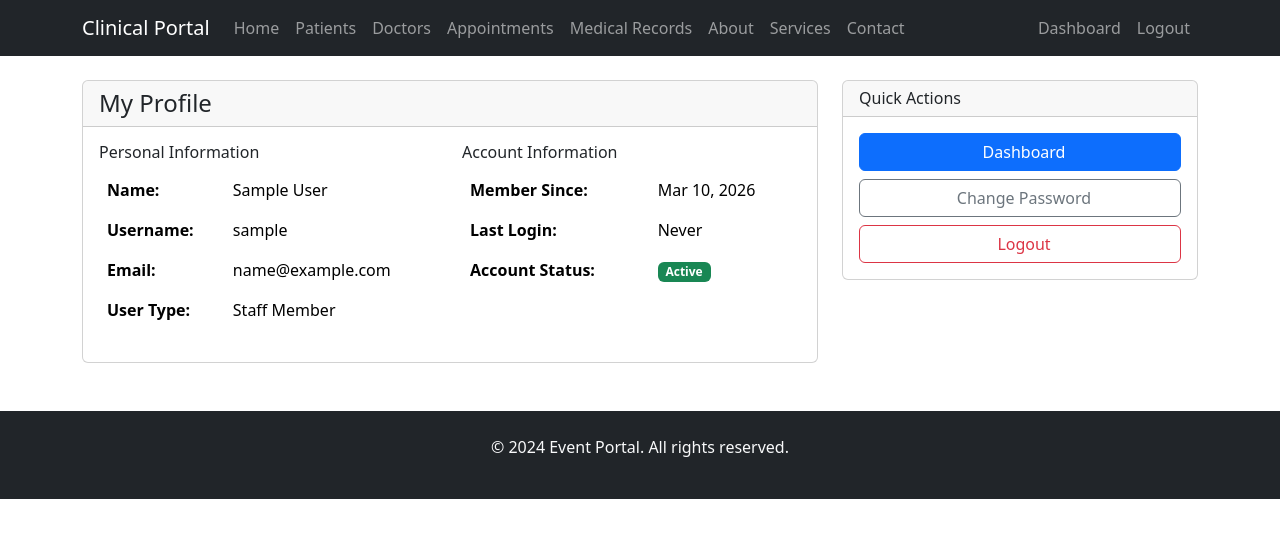
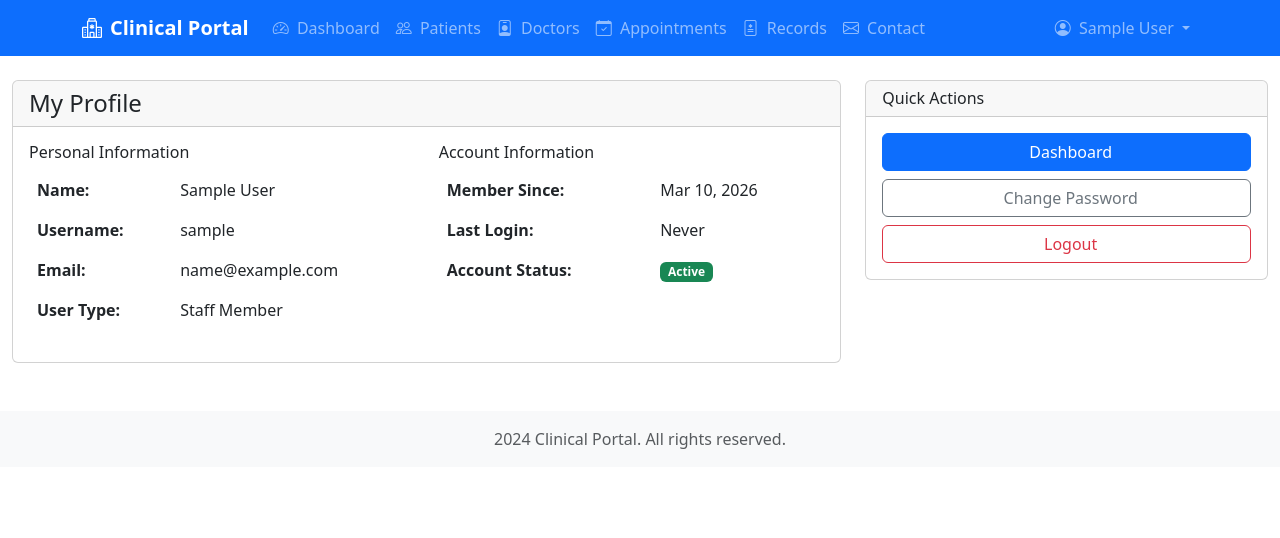
Before and after one commit to lvin2005/Clinicalmanagement-system-, a Django app: page /profile/ in a window 1280 px wide. Shown: the top 538 px of the page. Run offline with Django 5.2, Linux system fonts and the light colour scheme; the visitor is signed in with stand-in values (Sample User, id 1); data comes from the database, SQL or seed files in the repository; some libraries are stand-ins or nearby versions.

Commit message:
Implement modern secure access control
- Add LoginRequiredMiddleware for global authentication
- Hide all pages until user logs in
- Modern navbar with user dropdown menu
- Clean navigation for authenticated users only
- Remove public pages from URL routing
- Add icons to navigation items
- Implement proper access control the modern way
- Only login, register, and admin accessible without auth

```diff
--- a/event_portal/settings.py
+++ b/event_portal/settings.py
@@ -54,6 +54,7 @@ MIDDLEWARE = [
     'django.contrib.auth.middleware.AuthenticationMiddleware',
     'django.contrib.messages.middleware.MessageMiddleware',
     'django.middleware.clickjacking.XFrameOptionsMiddleware',
+    'middleware.LoginRequiredMiddleware',
 ]
 
 ROOT_URLCONF = 'event_portal.urls'
--- a/event_portal/urls.py
+++ b/event_portal/urls.py
@@ -27,7 +27,6 @@ urlpatterns = [
     path('appointments/', include('appointments.urls')),
     path('records/', include('records.urls')),
     path('contact/', include('contact.urls')),
-    path('', include('pages.urls')),
 ]
 
 if settings.DEBUG:
--- /dev/null
+++ b/middleware.py
@@ -0,0 +1,20 @@
+from django.shortcuts import redirect
+from django.urls import reverse
+
+class LoginRequiredMiddleware:
+    def __init__(self, get_response):
+        self.get_response = get_response
+        # URLs that don't require authentication
+        self.exempt_urls = ['/admin/', '/accounts/login/', '/accounts/register/']
+
+    def __call__(self, request):
+        # Check if user is authenticated
+        if not request.user.is_authenticated:
+            # Check if current path is in exempt URLs
+            path = request.path
+            if not any(path.startswith(exempt) for exempt in self.exempt_urls):
+                # Redirect to login
+                return redirect('accounts:login')
+
+        response = self.get_response(request)
+        return response
--- a/templates/base.html
+++ b/templates/base.html
@@ -5,68 +5,82 @@
     <meta charset="UTF-8">
     <meta name="viewport" content="width=device-width, initial-scale=1.0">
     <title>{% block title %}Clinical Portal{% endblock %}</title>
-    <link href="{% static 'css/bootstrap.min.css' %}" rel="stylesheet">
-    <link href="{% static 'css/style.css' %}" rel="stylesheet">
+    <link href="https://cdn.jsdelivr.net/npm/bootstrap@5.3.0/dist/css/bootstrap.min.css" rel="stylesheet">
+    <link rel="stylesheet" href="https://cdn.jsdelivr.net/npm/bootstrap-icons@1.11.0/font/bootstrap-icons.css">
+    <link rel="stylesheet" href="{% static 'css/style.css' %}">
 </head>
 <body>
-    <nav class="navbar navbar-expand-lg navbar-dark bg-dark">
+    <nav class="navbar navbar-expand-lg navbar-dark bg-primary">
         <div class="container">
-            <a class="navbar-brand" href="{% url 'pages:home' %}">Clinical Portal</a>
+            <a class="navbar-brand fw-bold" href="{% if user.is_authenticated %}{% url 'pages:dashboard' %}{% else %}{% url 'accounts:login' %}{% endif %}">
+                <i class="bi bi-hospital me-2"></i>Clinical Portal
+            </a>
+
+            {% if user.is_authenticated %}
                 <button class="navbar-toggler" type="button" data-bs-toggle="collapse" data-bs-target="#navbarNav">
                     <span class="navbar-toggler-icon"></span>
                 </button>
                 <div class="collapse navbar-collapse" id="navbarNav">
                     <ul class="navbar-nav me-auto">
                         <li class="nav-item">
-                        <a class="nav-link" href="{% url 'pages:home' %}">Home</a>
+                            <a class="nav-link" href="{% url 'pages:dashboard' %}">
+                                <i class="bi bi-speedometer2 me-1"></i> Dashboard
+                            </a>
                         </li>
                         <li class="nav-item">
-                        <a class="nav-link" href="{% url 'patients:list' %}">Patients</a>
+                            <a class="nav-link" href="{% url 'patients:list' %}">
+                                <i class="bi bi-people me-1"></i> Patients
+                            </a>
                         </li>
                         <li class="nav-item">
-                        <a class="nav-link" href="{% url 'doctors:list' %}">Doctors</a>
+                            <a class="nav-link" href="{% url 'doctors:list' %}">
+                                <i class="bi bi-person-badge me-1"></i> Doctors
+                            </a>
                         </li>
                         <li class="nav-item">
-                        <a class="nav-link" href="{% url 'appointments:list' %}">Appointments</a>
+                            <a class="nav-link" href="{% url 'appointments:list' %}">
+                                <i class="bi bi-calendar-check me-1"></i> Appointments
+                            </a>
                         </li>
                         <li class="nav-item">
-                        <a class="nav-link" href="{% url 'records:list' %}">Medical Records</a>
+                            <a class="nav-link" href="{% url 'records:list' %}">
+                                <i class="bi bi-file-medical me-1"></i> Records
+                            </a>
                         </li>
                         <li class="nav-item">
-                        <a class="nav-link" href="{% url 'pages:about' %}">About</a>
-                    </li>
-                    <li class="nav-item">
-                        <a class="nav-link" href="{% url 'pages:services' %}">Services</a>
-                    </li>
-                    <li class="nav-item">
-                        <a class="nav-link" href="{% url 'contact:contact' %}">Contact</a>
+                            <a class="nav-link" href="{% url 'contact:contact' %}">
+                                <i class="bi bi-envelope me-1"></i> Contact
+                            </a>
                         </li>
                     </ul>
                     <ul class="navbar-nav">
-                    {% if user.is_authenticated %}
-                        <li class="nav-item">
-                            <a class="nav-link" href="{% url 'pages:dashboard' %}">Dashboard</a>
+                        <li class="nav-item dropdown">
+                            <a class="nav-link dropdown-toggle" href="#" id="navbarDropdown" role="button" data-bs-toggle="dropdown">
+                                <i class="bi bi-person-circle me-1"></i> {{ user.get_full_name|default:user.username }}
+                            </a>
+                            <ul class="dropdown-menu">
+                                <li><a class="dropdown-item" href="{% url 'accounts:profile' %}">
+                                    <i class="bi bi-person me-2"></i> Profile
+                                </a></li>
+                                <li><a class="dropdown-item" href="/admin/">
+                                    <i class="bi bi-gear me-2"></i> Admin Panel
+                                </a></li>
+                                <li><hr class="dropdown-divider"></li>
+                                <li><a class="dropdown-item" href="{% url 'accounts:logout' %}">
+                                    <i class="bi bi-box-arrow-right me-2"></i> Logout
+                                </a></li>
+                            </ul>
                         </li>
-                        <li class="nav-item">
-                            <a class="nav-link" href="{% url 'accounts:logout' %}">Logout</a>
-                        </li>
-                    {% else %}
-                        <li class="nav-item">
-                            <a class="nav-link" href="{% url 'accounts:login' %}">Login</a>
-                        </li>
-                        <li class="nav-item">
-                            <a class="nav-link" href="{% url 'accounts:register' %}">Register</a>
-                        </li>
-                    {% endif %}
                     </ul>
                 </div>
+            {% endif %}
         </div>
     </nav>
 
-    <main class="container mt-4">
+    <main class="container-fluid mt-4">
         {% if messages %}
             {% for message in messages %}
-                <div class="alert alert-{{ message.tags }} alert-dismissible fade show" role="alert">
+                <div class="alert alert-{% if message.tags == 'error' %}danger{% else %}{{ message.tags }}{% endif %} alert-dismissible fade show" role="alert">
                     {{ message }}
                     <button type="button" class="btn-close" data-bs-dismiss="alert"></button>
                 </div>
@@ -77,13 +91,13 @@
         {% endblock %}
     </main>
 
-    <footer class="bg-dark text-light mt-5 py-4">
-        <div class="container text-center">
-            <p>&copy; 2024 Event Portal. All rights reserved.</p>
+    <footer class="bg-light text-center py-3 mt-5">
+        <div class="container">
+            <p class="text-muted mb-0"> 2024 Clinical Portal. All rights reserved.</p>
         </div>
     </footer>
 
-    <script src="{% static 'js/bootstrap.bundle.min.js' %}"></script>
-    <script src="{% static 'js/script.js' %}"></script>
+    <script src="https://cdn.jsdelivr.net/npm/bootstrap@5.3.0/dist/js/bootstrap.bundle.min.js"></script>
+    <script src="{% static 'js/main.js' %}"></script>
 </body>
 </html>
```
Also changed, not shown: pages/views.py (+14 -8 lines), templates/pages/dashboard.html (+150 -82 lines), accounts/migrations/0001_initial.py (added), accounts/migrations/__init__.py (added). Lines whose indentation alone changed are shown as unchanged.
